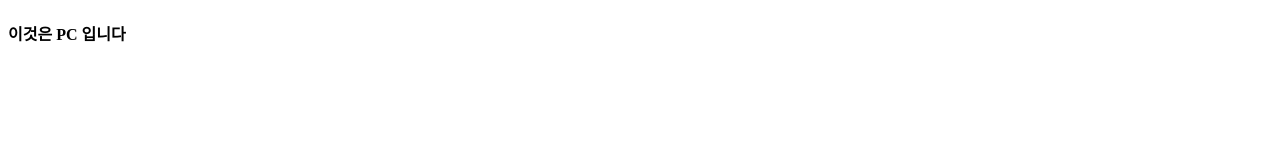
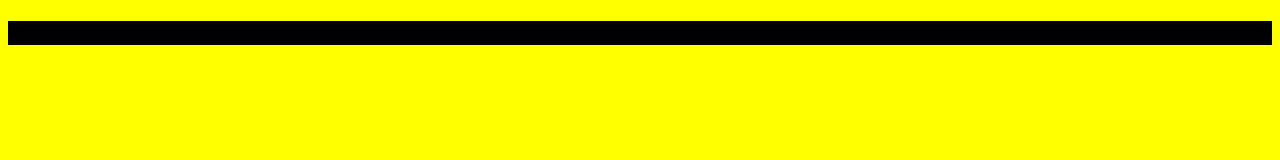
Before and after one commit to apple9710/mobTest, a plain HTML site: page index.html in a window 1280 px wide. Drawn offline with Linux system fonts and the light colour scheme.

Commit message:
Update index.html

```diff
--- a/index.html
+++ b/index.html
@@ -4,9 +4,14 @@
     <meta charset="UTF-8">
     <meta name="viewport" content="width=device-width, initial-scale=1.0">
     <title>Document</title>
+    <style>
+        body{
+        background-color:#ffff00;
+        }
+    </style>
 </head>
 <body>
-    <h4>이것은 <span></span> 입니다</h4>
+    <h4 style="background-color:#000">이것은 <span></span> 입니다</h4>
 
 
 
```
